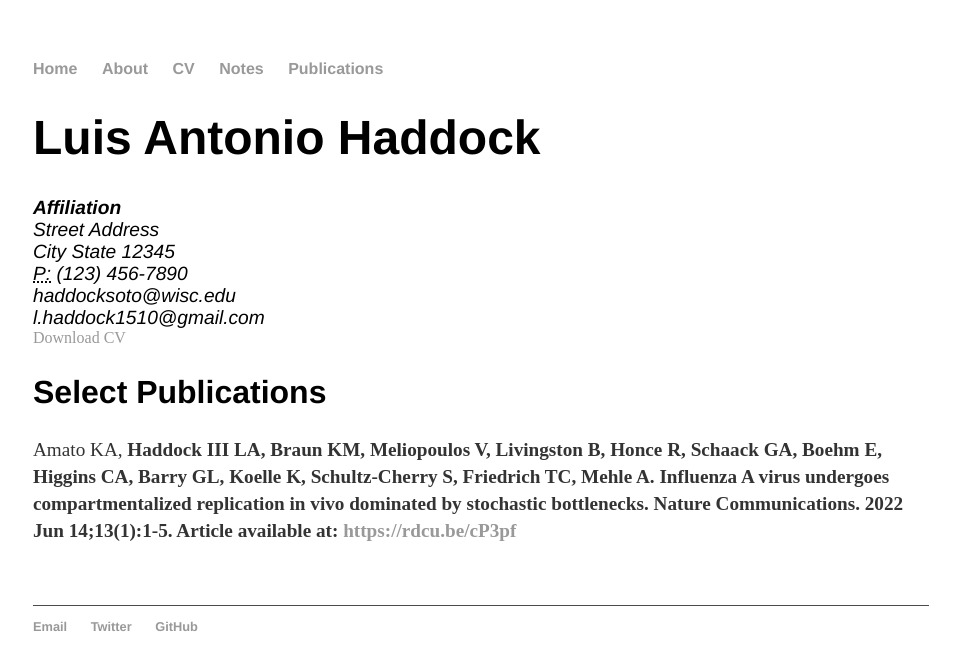
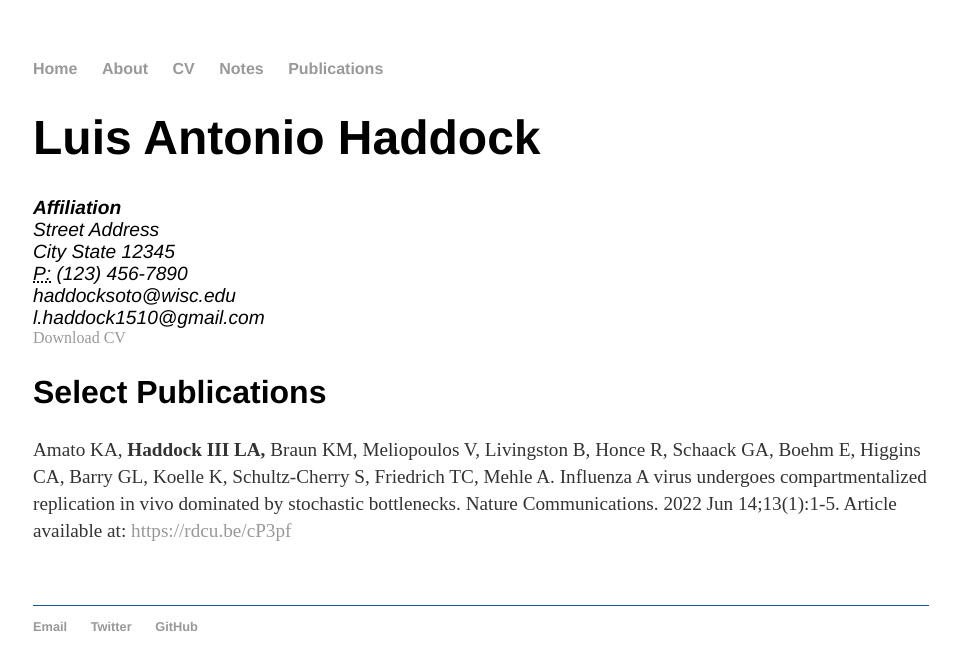
Before and after one commit to haddocksoto/haddocksoto.github.io, a Jekyll site: the page built from cv/index.html, in a window 1280 px wide. Shown: the top 670 px of the page, without its empty margins (159-1116 px from the left). Built offline with Jekyll 4.4.1, drawn with Linux system fonts in a browser that asks for light colours.

```diff
--- a/cv/index.html
+++ b/cv/index.html
@@ -22,7 +22,6 @@ title: CV of Luis Antonio Haddock
 
 		<h2>Select Publications</h2>
 
-		<p>Amato KA, <strong>Haddock III LA<strong>, Braun KM, Meliopoulos V, Livingston B, Honce R, Schaack GA, Boehm E, Higgins CA, Barry GL, Koelle K, Schultz-Cherry S, Friedrich TC, Mehle A. Influenza A virus undergoes compartmentalized replication in vivo dominated by stochastic bottlenecks. Nature Communications. 2022 Jun 14;13(1):1-5. Article available at: <a href="#">https://rdcu.be/cP3pf</a>
-
+		<p>Amato KA, <strong>Haddock III LA,</strong> Braun KM, Meliopoulos V, Livingston B, Honce R, Schaack GA, Boehm E, Higgins CA, Barry GL, Koelle K, Schultz-Cherry S, Friedrich TC, Mehle A. Influenza A virus undergoes compartmentalized replication in vivo dominated by stochastic bottlenecks. Nature Communications. 2022 Jun 14;13(1):1-5. Article available at: <a href="#">https://rdcu.be/cP3pf</a>
 
 	</div>
```
